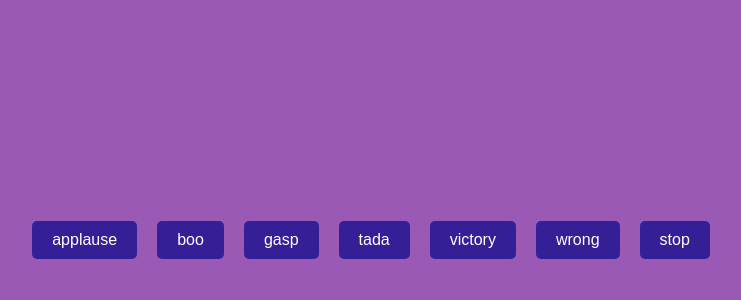
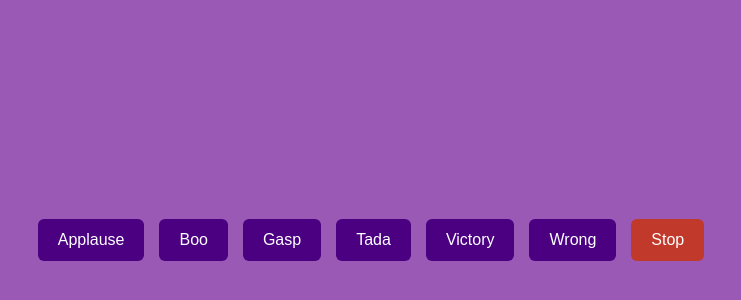
Before and after one commit to acciojob/Soundbar-nandinidas07, a website: page main.html in a window 1280 px wide. Shown: the part 160-460 px from the top of the page, without its empty margins (269-1010 px from the left). Drawn offline with Linux system fonts and the light colour scheme.

Commit message:
created a submission

```diff
--- a/main.html
+++ b/main.html
@@ -1,14 +1,13 @@
 <!DOCTYPE html>
-
-<html>
-
+<html lang="en">
 <head>
-	<link rel="stylesheet" href="styles.css">
+  <meta charset="UTF-8" />
+  <meta name="viewport" content="width=device-width, initial-scale=1.0"/>
+  <title>Soundbar</title>
+  <link rel="stylesheet" href="styles.css" />
 </head>
-
 <body>
-	<!-- the entire body must be written by student -->
-	<div id="buttons">
+  <div id="buttons">
     <button class="btn">applause</button>
     <button class="btn">boo</button>
     <button class="btn">gasp</button>
@@ -17,9 +16,15 @@
     <button class="btn">wrong</button>
     <button class="btn stop">stop</button>
   </div>
-    <script type="text/javascript" src="./script.js">
-</script>
 
+  <!-- Hidden audio elements -->
+  <audio id="applause" src="sounds/applause.mp3"></audio>
+  <audio id="boo" src="sounds/boo.mp3"></audio>
+  <audio id="gasp" src="sounds/gasp.mp3"></audio>
+  <audio id="tada" src="sounds/tada.mp3"></audio>
+  <audio id="victory" src="sounds/victory.mp3"></audio>
+  <audio id="wrong" src="sounds/wrong.mp3"></audio>
+
+  <script src="script.js"></script>
 </body>
-
 </html>
--- a/script.js
+++ b/script.js
@@ -1,25 +1,24 @@
-//your JS code here. If required.
 const sounds = ['applause', 'boo', 'gasp', 'tada', 'victory', 'wrong'];
 const buttons = document.querySelectorAll('.btn');
 
 buttons.forEach(button => {
   button.addEventListener('click', () => {
     stopSounds();
+
     const soundName = button.innerText.toLowerCase();
 
     if (soundName === 'stop') return;
 
     const audio = document.getElementById(soundName);
-	  if (audio){
-    audio.play();
-	  }
+    if (audio) {
+      audio.play();
+    }
   });
 });
 
 function stopSounds() {
-	sounds.forEach(sound=>{
-  const audios = document.getElementById(sound);
-
+  sounds.forEach(sound => {
+    const audio = document.getElementById(sound);
     audio.pause();
     audio.currentTime = 0;
   });
--- a/styles.css
+++ b/styles.css
@@ -1,24 +1,36 @@
-/*  your css code here. If applicable */
 body {
-  background-color: #9b59b6;
+  margin: 0;
+  background: #9b59b6;
   display: flex;
+  align-items: center;
   justify-content: center;
-  align-items: center;
   height: 100vh;
-  margin: 0;
+  font-family: Arial, sans-serif;
 }
 
 #buttons {
   display: flex;
-  gap: 20px;
+  gap: 15px;
+  flex-wrap: wrap;
+  padding: 20px;
 }
 
 .btn {
-  padding: 10px 20px;
-  background-color: #341f97;
+  background: #4b0082;
   color: white;
   border: none;
-  border-radius: 5px;
+  padding: 12px 20px;
+  border-radius: 6px;
   cursor: pointer;
   font-size: 16px;
+  text-transform: capitalize;
+  transition: 0.2s;
 }
+
+.btn:hover {
+  background: #5a00a3;
+}
+
+.stop {
+  background: #c0392b;
+}
```
